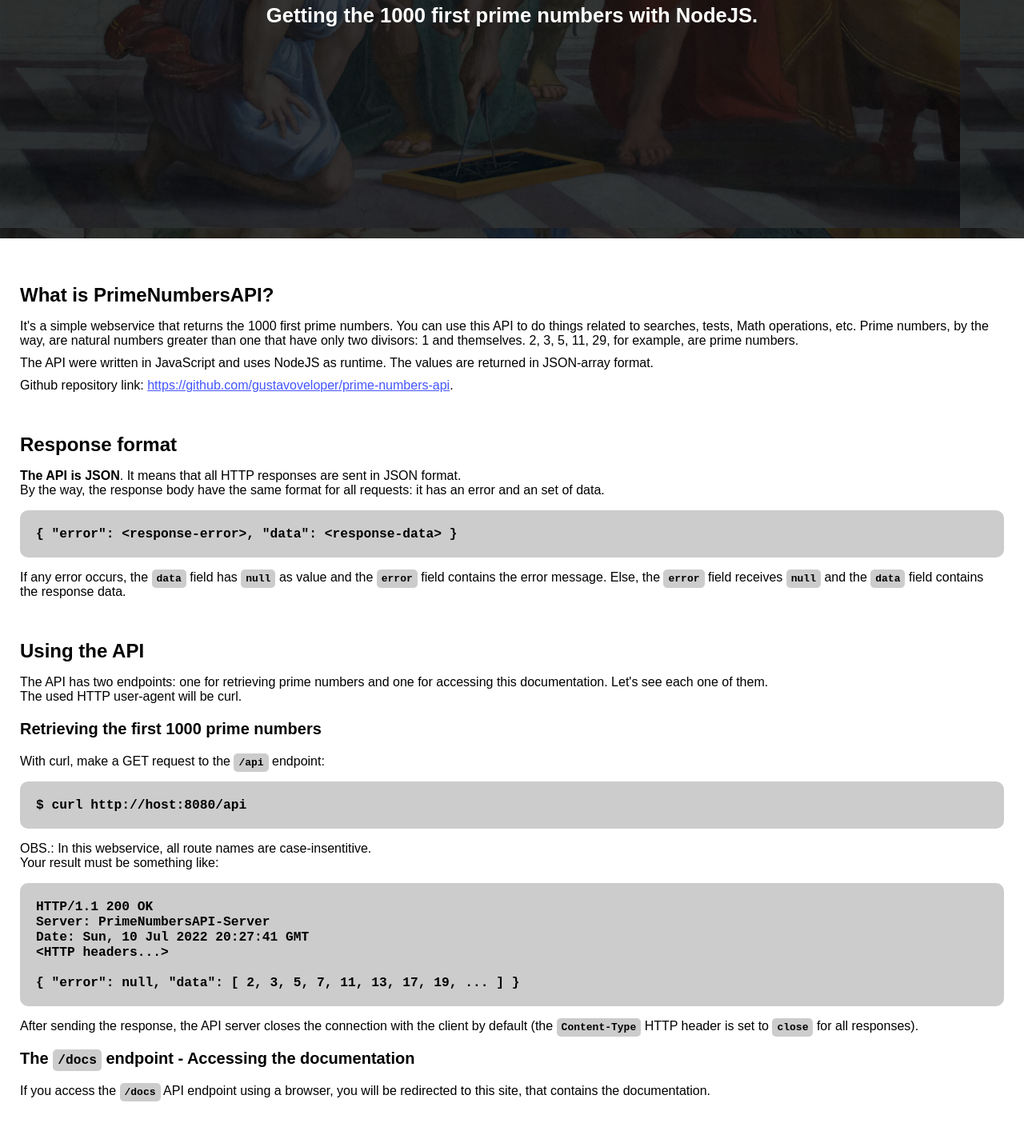
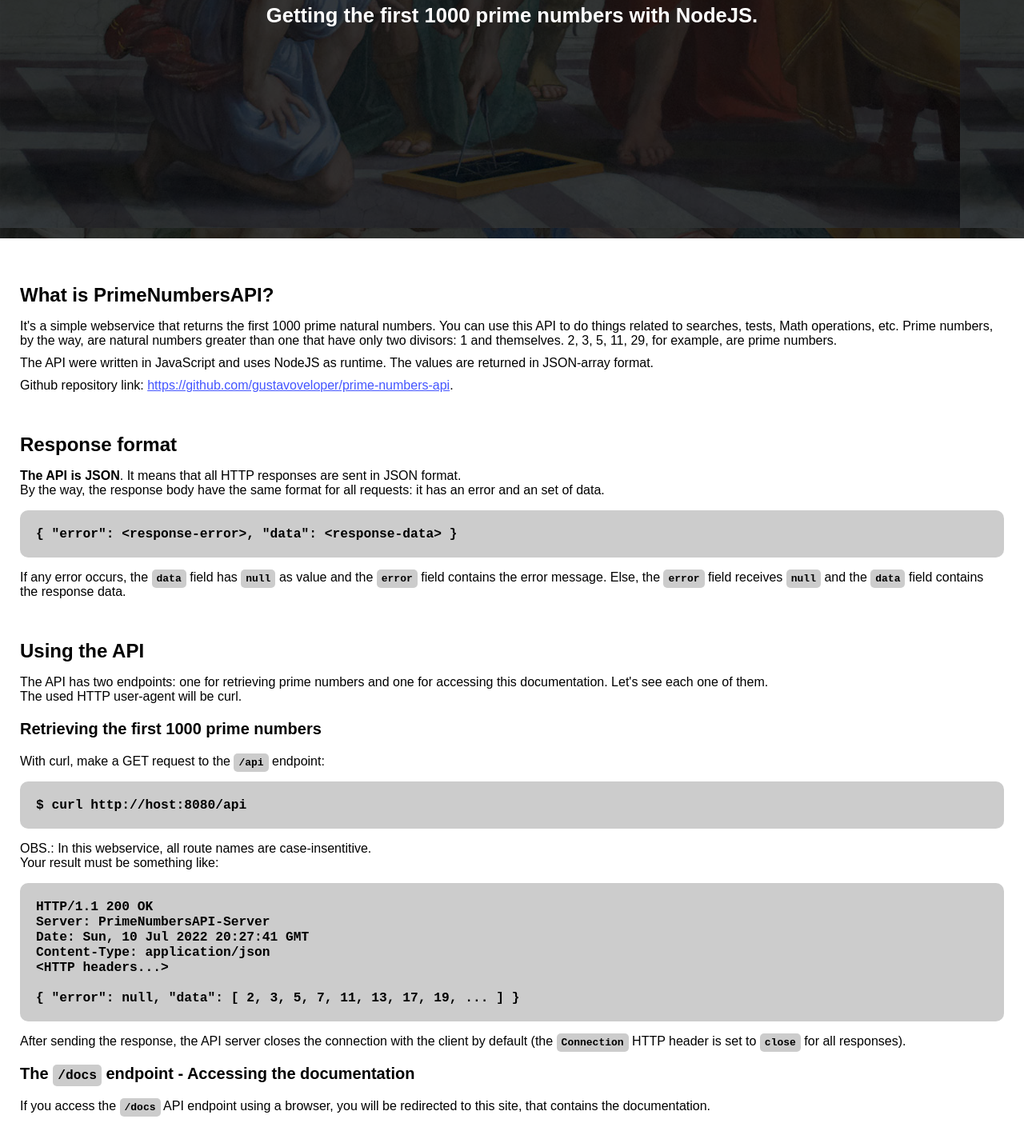
Before and after one commit to gustavoveloper/prime-numbers-api-docs, a plain HTML site: page src/pages/index.html in a window 1280 px wide. Shown: the part 342-1776 px from the top of the page at 80% size. Drawn offline with Linux system fonts and the light colour scheme.

Commit message:
Changes made. | Mistakes solved.

```diff
--- a/src/pages/index.html
+++ b/src/pages/index.html
@@ -39,7 +39,7 @@
 
         <div class="header-presentation">
             <h1 class="code">PrimeNumbersAPI</h1>
-            <h2>Getting the 1000 first prime numbers with NodeJS.</h2>
+            <h2>Getting the first 1000 prime numbers with NodeJS.</h2>
         </div>
     </div>
     </header>
@@ -49,7 +49,7 @@
             <h2>What is PrimeNumbersAPI?</h2>
 
             <p>
-                It's a simple webservice that returns the 1000 first prime numbers. You can
+                It's a simple webservice that returns the first 1000 prime natural numbers. You can
                 use this API to do things related to searches, tests, Math operations, etc.
 
                 Prime numbers, by the way, are natural numbers greater than one that have only
@@ -118,6 +118,7 @@
                         HTTP/1.1 200 OK<br>
                         Server: PrimeNumbersAPI-Server<br>
                         Date: Sun, 10 Jul 2022 20:27:41 GMT<br>
+                        Content-Type: application/json<br>
                         &lt;HTTP headers...&gt;<br>
                         <br>
 
@@ -128,7 +129,7 @@
                     </code>
 
                     After sending the response, the API server closes the connection with the
-                    client by default (the <span class="inline-code">Content-Type</span> HTTP
+                    client by default (the <span class="inline-code">Connection</span> HTTP
                     header is set to <span class="inline-code">close</span> for all responses).
                 </p>
             </section>
```
